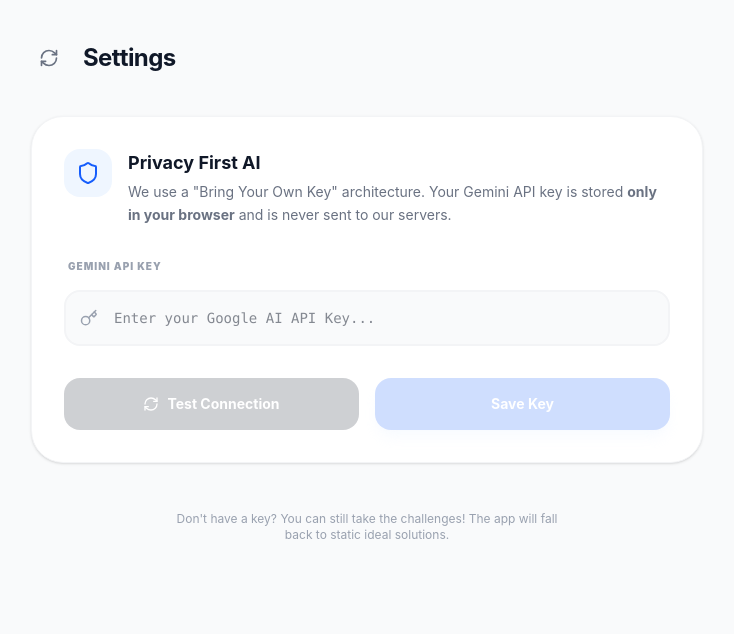
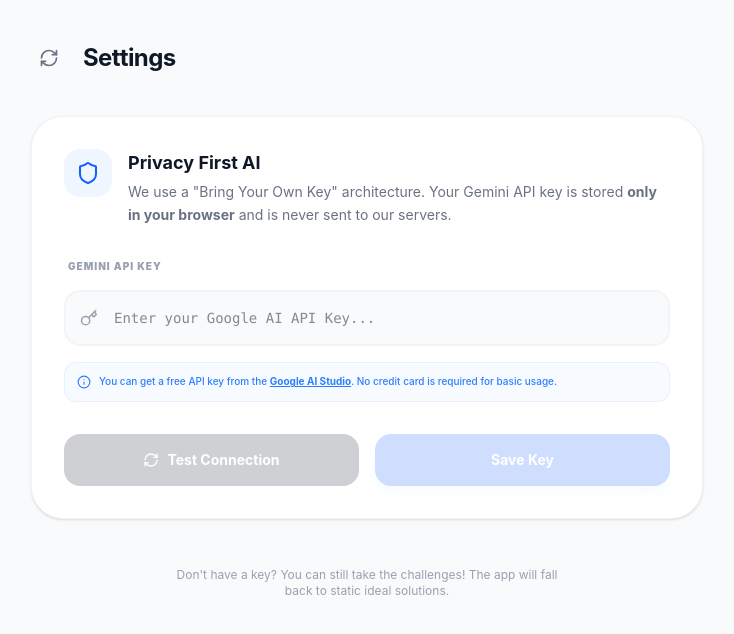
Before and after one commit to dalloro/math-challenges, a React (Vite) app: page /settings in a window 1280 px wide. Shown: the top 634 px of the page, without its empty margins (273-1007 px from the left). Built offline with nearby package versions, Linux system fonts and the light colour scheme.

Commit message:
feat(ux): add privacy disclaimers and fix lint errors

```diff
--- a/src/pages/SettingsPage.tsx
+++ b/src/pages/SettingsPage.tsx
@@ -2,7 +2,7 @@ import { useState } from 'react';
 import { useNavigate } from 'react-router-dom';
 import { getApiKey, saveApiKey, deleteApiKey } from '../services/storage';
 import { validateApiKey } from '../services/ai';
-import { Shield, Key, CheckCircle, AlertCircle, Trash2, RefreshCw } from 'lucide-react';
+import { Shield, Key, CheckCircle, AlertCircle, Trash2, RefreshCw, Info } from 'lucide-react';
 
 export function SettingsPage() {
   const navigate = useNavigate();
@@ -34,8 +34,9 @@ export function SettingsPage() {
     try {
       await validateApiKey(apiKey.trim());
       setStatus({ type: 'success', message: 'Connection successful! Your key is valid.' });
-    } catch (err: any) {
-      setStatus({ type: 'error', message: `Validation failed: ${err.message}` });
+    } catch (err: unknown) {
+      const message = err instanceof Error ? err.message : 'Unknown error';
+      setStatus({ type: 'error', message: `Validation failed: ${message}` });
     } finally {
       setIsValidating(false);
     }
@@ -97,6 +98,12 @@ export function SettingsPage() {
                 className="w-full pl-12 pr-4 py-4 bg-gray-50 border-2 border-gray-100 rounded-2xl focus:border-blue-500 focus:ring-0 outline-hidden transition-all font-mono text-sm"
               />
             </div>
+            <div className="flex items-center space-x-2 text-blue-500 bg-blue-50/50 p-3 rounded-xl border border-blue-100/50">
+              <Info size={14} className="shrink-0" />
+              <p className="text-[10px] leading-tight font-medium">
+                You can get a free API key from the <a href="https://aistudio.google.com/app/apikey" target="_blank" rel="noreferrer" className="underline font-bold">Google AI Studio</a>. No credit card is required for basic usage.
+              </p>
+            </div>
           </div>
 
           <div className="grid grid-cols-1 sm:grid-cols-2 gap-4">
--- a/src/services/ai.ts
+++ b/src/services/ai.ts
@@ -52,8 +52,9 @@ export async function validateApiKey(apiKey: string): Promise<boolean> {
   try {
     await model.generateContent("ping");
     return true;
-  } catch (error: any) {
+  } catch (error: unknown) {
     console.error("Gemini Validation Error:", error);
-    throw new Error(error.message || "Invalid API Key or connection issue.");
+    const message = error instanceof Error ? error.message : "Invalid API Key or connection issue.";
+    throw new Error(message);
   }
 }
```
